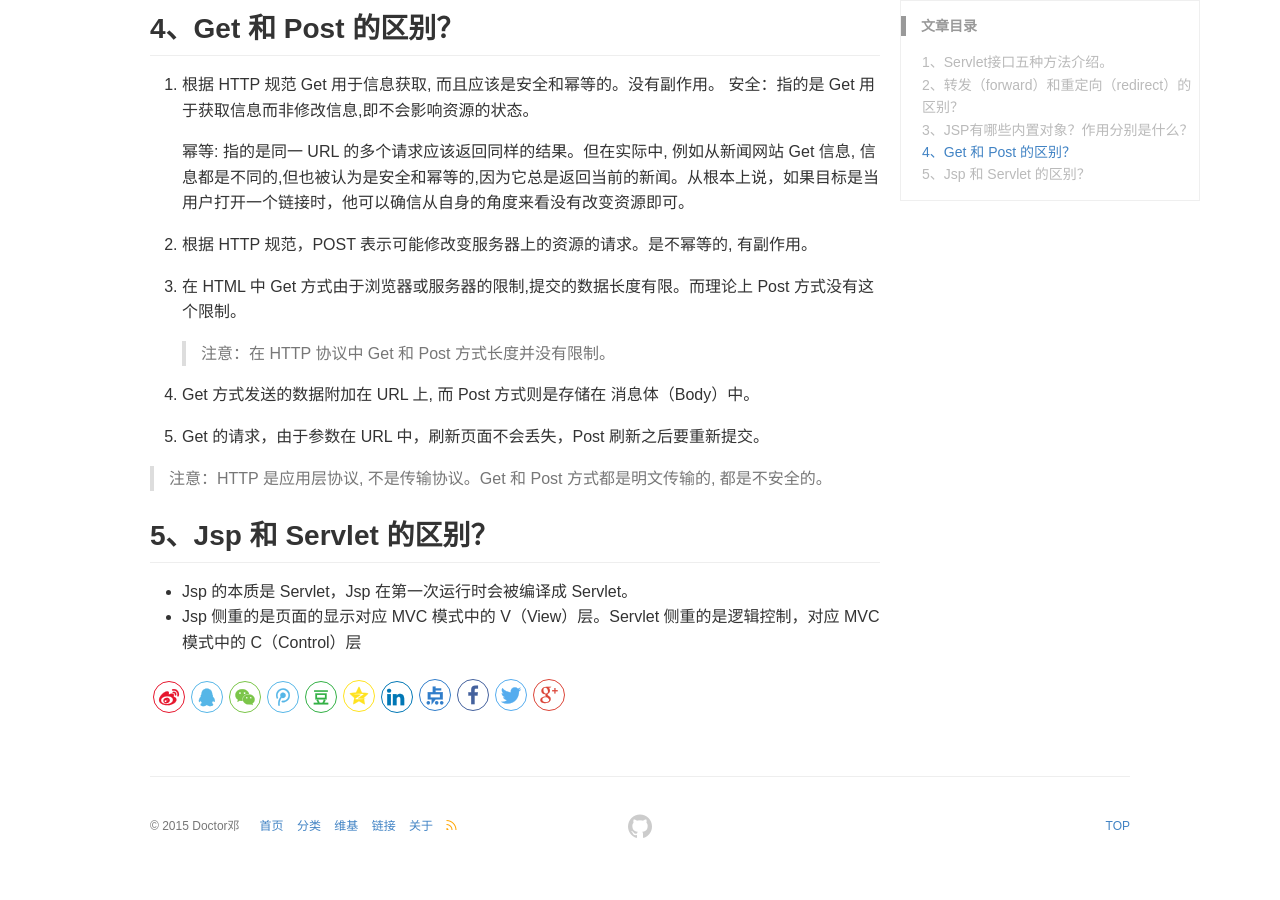
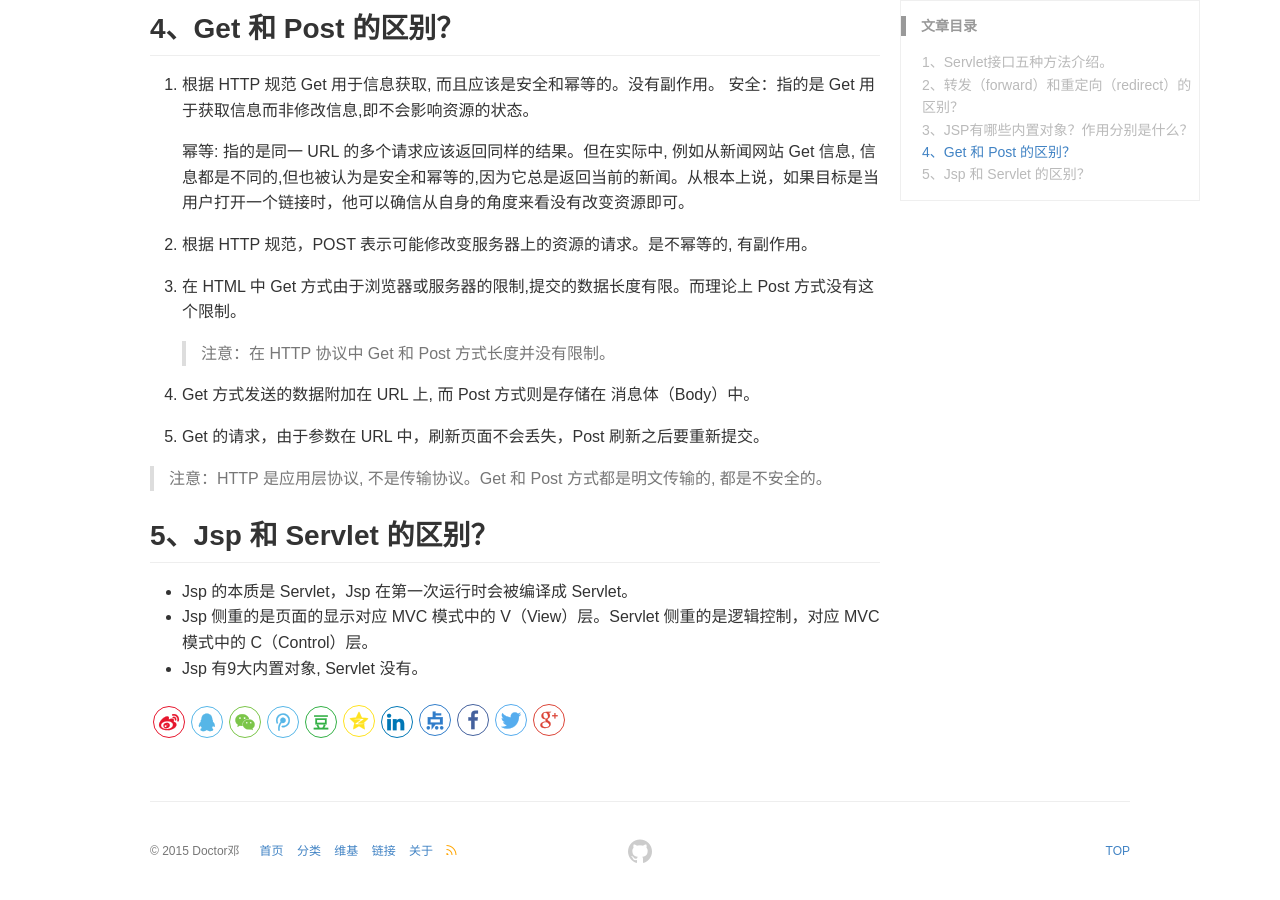
Before and after one commit to DoctorDeng/DoctorDeng.github.io, a Jekyll site: the page built from _posts/2016-09-12-java-面试.md, in a window 1280 px wide and 900 px high, scrolled down 1897 px. Built offline with Jekyll 4.4.1, drawn with Linux system fonts in a browser that asks for light colours; before the commit the page ends 2772 px from its top, so only the background shows below that.

Commit message:
modify file

```diff
--- a/_posts/2016-09-12-java-面试.md
+++ b/_posts/2016-09-12-java-面试.md
@@ -70,4 +70,5 @@ keywords: java, 面试
 ## 5、Jsp 和 Servlet 的区别？
 
 * Jsp 的本质是 Servlet，Jsp 在第一次运行时会被编译成 Servlet。
-* Jsp 侧重的是页面的显示对应 MVC 模式中的 V（View）层。Servlet 侧重的是逻辑控制，对应 MVC 模式中的 C（Control）层
+* Jsp 侧重的是页面的显示对应 MVC 模式中的 V（View）层。Servlet 侧重的是逻辑控制，对应 MVC 模式中的 C（Control）层。
+* Jsp 有9大内置对象, Servlet 没有。
```
